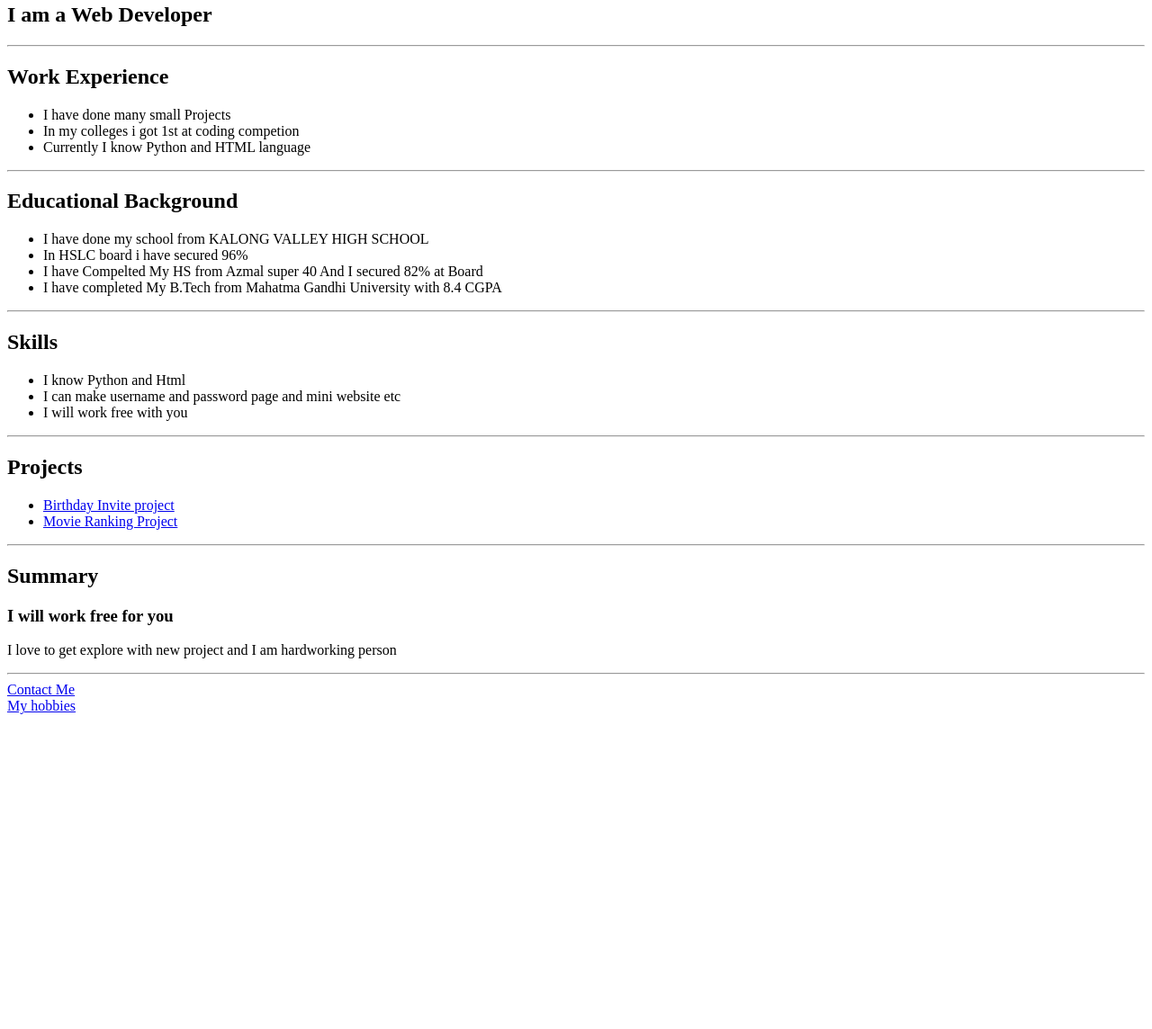
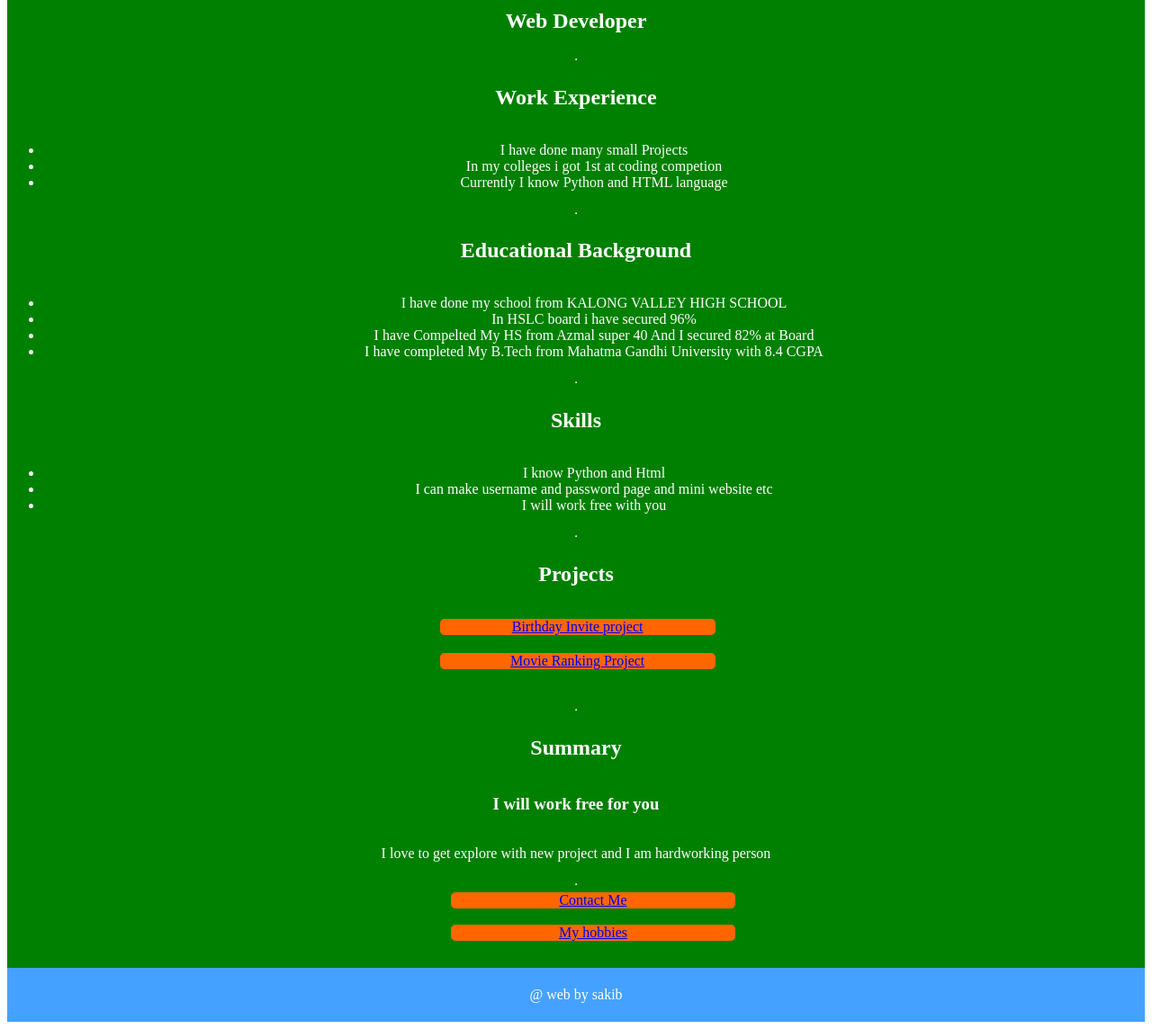
Before and after one commit to webdevelopersakib/My-Resume, a plain HTML site: page index.html in a window 1280 px wide. Shown: the part 301-1445 px from the top of the page at 90% size. Before the commit the page ends 1103 px from the top, so only its background shows below. Drawn offline with nearby package versions, Linux system fonts and the light colour scheme.

Commit message:
Update index.html

```diff
--- a/index.html
+++ b/index.html
@@ -3,12 +3,77 @@
 <head>
     <meta charset="UTF-8">
     <title>My Resume</title>
+    <link rel=".stylesheet" href="">
+    <style>
+        .box{
+            display:flex;
+            flex-direction: column;
+            background: green;
+            color:white;
+            text-align: center;
+            list-style: none;
+            padding: 0;
+            margin: 0;
+        }
+
+        .b{
+            margin-left: 42%;
+            flex-wrap: wrap;
+            display: flex;
+            justify-content: center;
+        }
+
+        .c{
+            background: #ff6600;
+            width:25%;
+            flex-wrap: wrap;
+            margin-left: 36%;
+            border-radius: 5px;
+            margin-bottom: 20px;
+            color: white;
+            justify-content: center;
+        }
+
+        .e{
+            background: #ff6600;
+            width:25%;
+            flex-wrap: wrap;
+            margin-left: 39%;
+            border-radius: 5px;
+            justify-content: center;
+        }
+
+        footer{
+            display: flex;
+            justify-content: center;
+            background-color: #45a1ff;
+            padding: 5px;
+            margin-top: 30px;
+        }
+
+        h1{
+            font-family: 'Libre Baskerville', serif;
+            color:lightskyblue
+        }
+
+
+        @media (max-width:600px){
+           .b{
+            margin-left: 25%;
+        }
+        }
+
+
+    </style>
+    <link rel="preconnect" href="https://fonts.googleapis.com">
+    <link rel="preconnect" href="https://fonts.gstatic.com" crossorigin>
+    <link href="https://fonts.googleapis.com/css2?family=Libre+Baskerville&display=swap" rel="stylesheet">
 </head>
 <body>
+    <dev class="box">
         <h1>Sakib Hasan</h1>
-
-    <img src="./assets/Sakib.jpg" height="200" alt="Personal Photo"/>
-    <h2>I am a Web Developer</h2>
+        <img  class="b" src="./assets/Sakib.jpg" height="200" width="200" alt="Personal Photo"/>
+        <h2>Web Developer</h2>
         <hr/>
         <h2>Work Experience</h2>
         <ul>
@@ -36,16 +101,25 @@
         <hr/>
         <h2>Projects</h2>
         <ul>
-        <li><a href="./assets/index.html">Birthday Invite project</a> </li>
-        <li><a href="./assets/indiex.html">Movie Ranking Project</a></li>
+          <div class="c"><a href="./assets/index.html">Birthday Invite project</a></div>
+          <div class="c"><a href="./assets/indiex.html">Movie Ranking Project</a></div>
+
         </ul>
         <hr/>
         <h2>Summary</h2>
         <h3>I will work free for you</h3>
         <p>I love to get explore with new project and I am hardworking person </p>
         <hr/>
-    <a href="./assets/Contact.html">Contact Me</a>
+        <dev class="e"><a href="./assets/Contact.html">Contact Me</a></dev>
+
         <br/>
-    <a href="./assets/My hobbies.html">My hobbies</a>
+        <dev class="e"><a href="./assets/My hobbies.html">My hobbies</a></dev>
+        <dev>
+            <footer>
+                <p>@ web by sakib</p>
+            </footer>
+        </dev>
+</dev>
+
 </body>
 </html>
```
Lines whose indentation alone changed are shown as unchanged.
